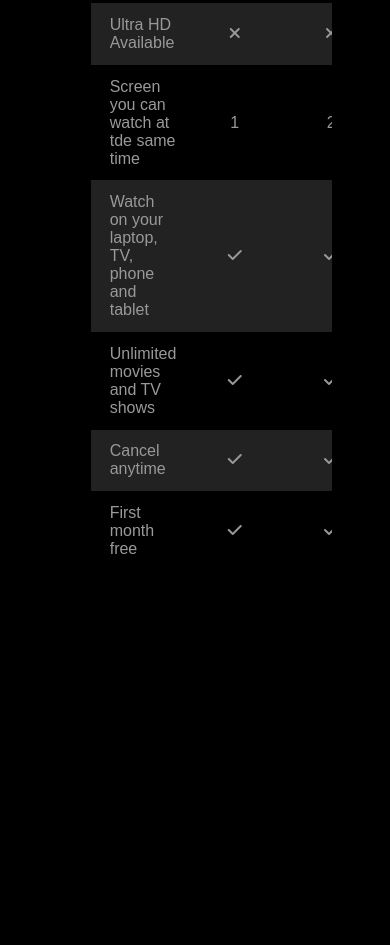
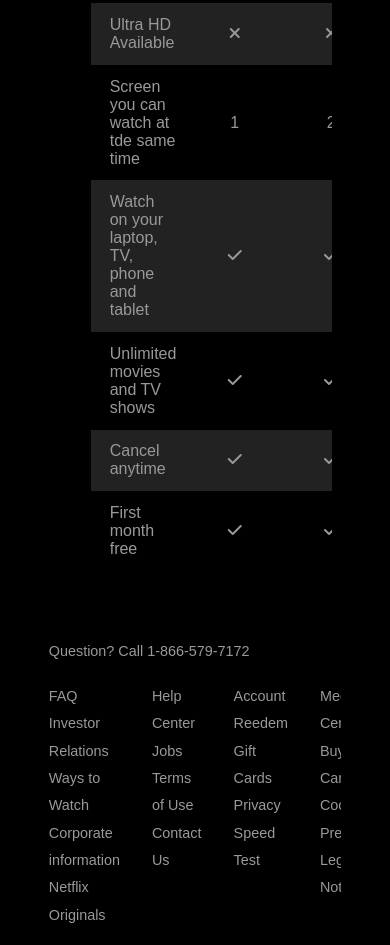
Before and after one commit to TapanM/Netflix_Landing_Page, a plain HTML site: page index.html in a window 390 px wide. Shown: the part 1530-2475 px from the top of the page. Before the commit the page ends 2149 px from the top, so only its background shows below. Drawn offline with Linux system fonts and the light colour scheme.

Commit message:
Done! next need to add media queries

```diff
--- a/css/style.css
+++ b/css/style.css
@@ -201,6 +201,33 @@ img{
     background: #222;
 }
 
+
+/* Footer */
+.footer{
+    max-width: 75%;
+    margin: 1rem auto;
+    overflow: auto;
+}
+
+.footer, .footer a{
+    color: #999;
+    font-size: 0.9rem;
+}
+
+.footer p{
+    margin-bottom: 1.5rem;
+}
+
+.footer .footer-cols{
+    display: grid;
+    grid-template-columns: repeat(4, 1fr);
+    grid-gap: 2rem;
+}
+
+.footer li{
+    line-height: 1.9;
+}
+
 /* container */
 .container{
     max-width: 70%;
--- a/index.html
+++ b/index.html
@@ -1,5 +1,6 @@
 <!DOCTYPE html>
 <html lang="en">
+
 <head>
     <meta charset="UTF-8">
     <meta http-equiv="X-UA-Compatible" content="IE=edge">
@@ -7,6 +8,7 @@
     <title>Netflix Watch TV shows Online, Watch Movies Online</title>
     <link rel="stylesheet" href="./css/style.css">
 </head>
+
 <body>
     <header class="showcase">
         <div class="showcase-top">
@@ -156,7 +158,40 @@
         </div>
     </section>
 
+    <footer class="footer">
+        <p>Question? Call 1-866-579-7172</p>
+        <div class="footer-cols">
+            <ul>
+                <li><a href="#">FAQ</a></li>
+                <li><a href="#">Investor Relations</a></li>
+                <li><a href="#">Ways to Watch</a></li>
+                <li><a href="#">Corporate information</a></li>
+                <li><a href="#">Netflix Originals</a></li>
+            </ul>
+            <ul>
+                <li><a href="#">Help Center</a></li>
+                <li><a href="#">Jobs</a></li>
+                <li><a href="#">Terms of Use</a></li>
+                <li><a href="#">Contact Us</a></li>
+            </ul>
+            <ul>
+                <li><a href="#">Account</a></li>
+                <li><a href="#">Reedem Gift Cards</a></li>
+                <li><a href="#">Privacy</a></li>
+                <li><a href="#">Speed Test</a></li>
+            </ul>
+            <ul>
+                <li><a href="#">Media Center</a></li>
+                <li><a href="#">Buy Gift Cards</a></li>
+                <li><a href="#">Cookie Preferences</a></li>
+                <li><a href="#">Legal Notices</a></li>
+            </ul>
+        </div>
+
+    </footer>
+
 
     <script src="https://kit.fontawesome.com/38ac5b2506.js" crossorigin="anonymous"></script>
 </body>
+
 </html>
```
